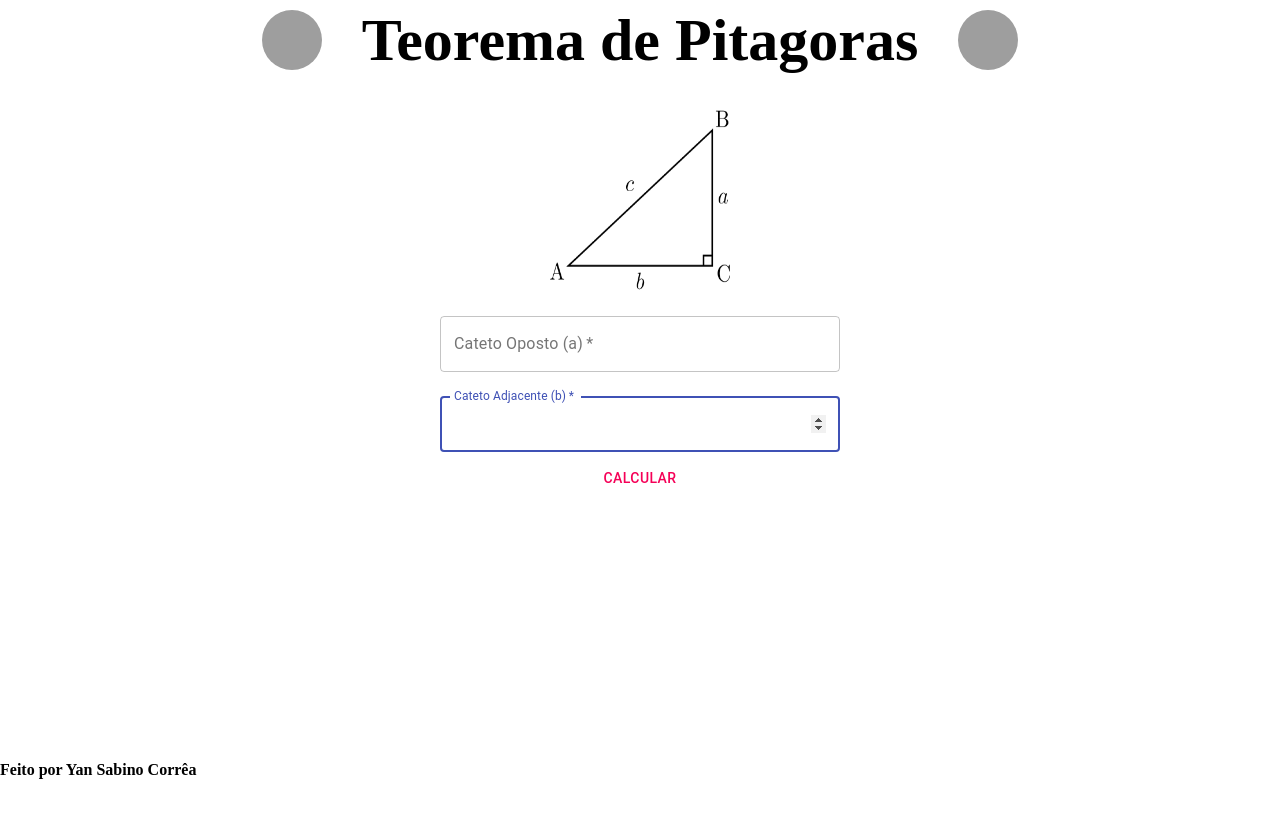
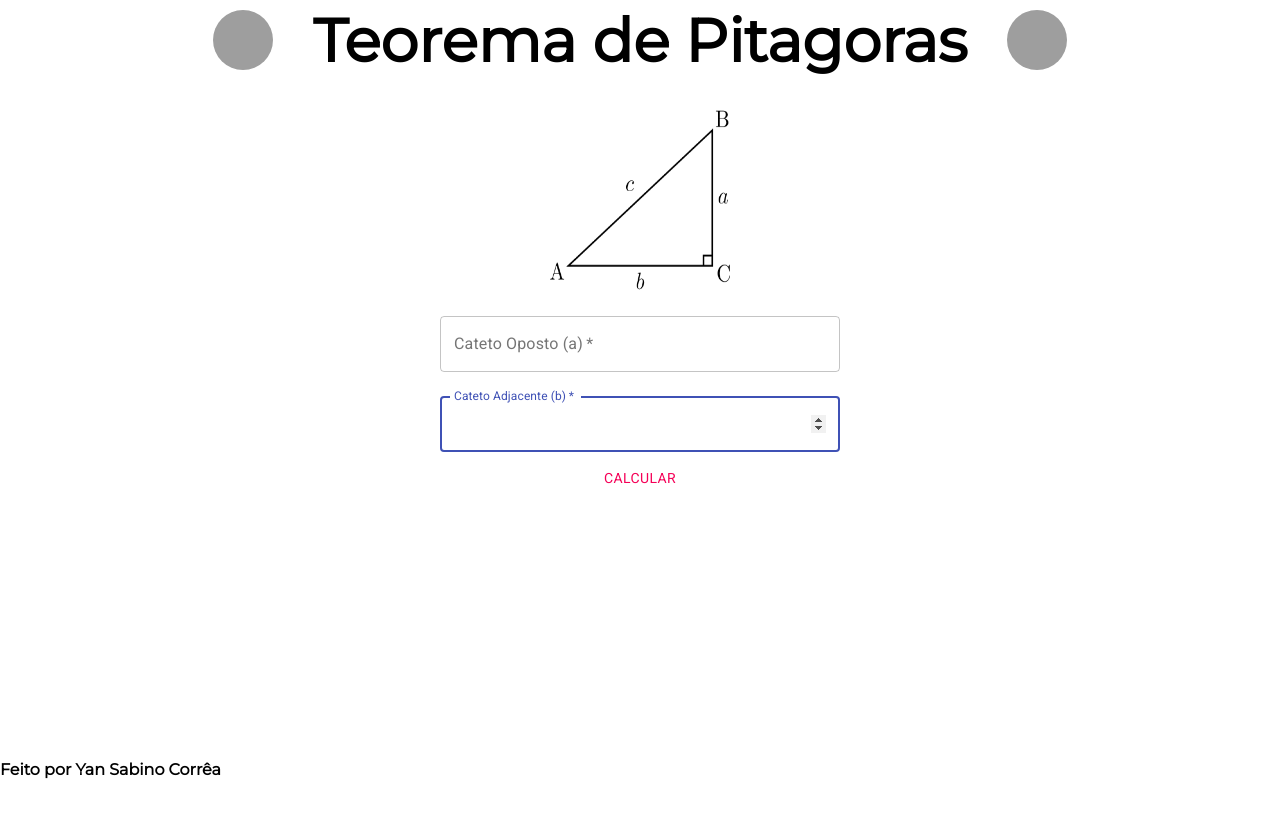
Before and after one commit to yansabino/pythagoreanTheorem, a React (Create React App) app in the folder pythagorean-theorem/: page / in a window 1280 px wide. Shown: the top 818 px of the page. Built offline with nearby package versions, Linux system fonts and the light colour scheme; grey boxes are pictures that could not be loaded.

Commit message:
Bugs fixed, now i get the response and it is rendering on the screen

```diff
--- a/pythagorean-theorem/public/index.html
+++ b/pythagorean-theorem/public/index.html
@@ -14,6 +14,8 @@
       manifest.json provides metadata used when your web app is installed on a
       user's mobile device or desktop. See https://developers.google.com/web/fundamentals/web-app-manifest/
     -->
+    <link href="https://fonts.googleapis.com/css2?family=Montserrat&display=swap" rel="stylesheet">
+    <link href="https://fonts.googleapis.com/css2?family=Roboto&display=swap" rel="stylesheet">
     <link rel="manifest" href="%PUBLIC_URL%/manifest.json" />
     <!--
       Notice the use of %PUBLIC_URL% in the tags above.
--- /dev/null
+++ b/pythagorean-theorem/src/Components/ResponseCard/index.js
@@ -0,0 +1,18 @@
+import React from "react";
+import { CardContainer } from "../../style/card";
+
+const ResponseCard = (props) => {
+    console.log(props)
+  const isPropsTrue = props && (
+    <CardContainer>
+      <ul>
+        <li>Cateto Oposto(a) : {props.catOp}</li>
+        <li>Cateto Adjacente(b): {props.catAdj}</li>
+        <li>Hipotenusa(c): {props.hip}</li>
+      </ul>
+    </CardContainer>
+  );
+  return <div>{isPropsTrue}</div>;
+};
+
+export default ResponseCard;
--- a/pythagorean-theorem/src/Components/Section/index.js
+++ b/pythagorean-theorem/src/Components/Section/index.js
@@ -8,7 +8,7 @@ import {
 import Triangle from "../../images/kisspng-right-triangle-hypotenuse-mathematics-trigonometry-5b39d436497ff0.4595208215305165343011.png";
 import TextField from "@material-ui/core/TextField";
 import Button from "@material-ui/core/Button";
-
+import ResponseCard  from '../ResponseCard'
 const inputForm = [
   {
     name: "cat_op",
@@ -28,46 +28,44 @@ const url = "https://atlas-231814.appspot.com/calcula";
 
 const Section = () => {
   const [form, setForm] = useState({});
-  const [response, setResponse] = useState({});
+  const [hipotenusa, setHipotenusa] = useState("");
+  const [catOp, setCatOp] = useState("");
+  const [catAdj, setCatAdj] = useState("");
 
   const handleInputChange = (e) => {
     setForm({
       ...form,
-      [e.target.name]: e.target.value,
-    })
+      [e.target.name]: Number(e.target.value),
+    });
   };
 
   const calculate = (e) => {
     e.preventDefault();
-    if(form >= 0){
 
-      window.alert("Insira apenas números positivos")
-    }else{
+    if (form.cat_op <= 0 || form.cat_adj <= 0) {
+      window.alert("Insira apenas números positivos");
+    } else {
+      const request = axios.post(url, form);
 
-    const request = axios.post(url, form);
-    console.log(request)
-    request
-      .then((response) => {
-        setResponse(response.data);
-        window.alert("Dados inputados com sucesso");
-
-        console.log(response.data);
-      })
-      .catch((err) => {
-        console.log(err);
-        window.alert("Houve um erro na hora de enviar os dados");
-      });
+      request
+        .then((response) => {
+          setCatOp(response.data.cat_op)
+          setCatAdj(response.data.cat_adj)
+          setHipotenusa(response.data.hip.toFixed(1));
+          window.alert("Calculo realizado com sucesso!");
+        })
+        .catch(() => {
+          window.alert("Houve um erro na hora de enviar os dados");
+        });
     }
     setForm({});
   };
 
-  const formRender = inputForm.map((input) => (
+  const renderedForm = inputForm.map((input) => (
     <TextField
       variant="outlined"
       margin="normal"
       autoFocus
-      min="1"
-      step="1"
       fullWidth
       onChange={handleInputChange}
       name={input.name}
@@ -78,14 +76,24 @@ const Section = () => {
     />
   ));
 
+  //  const responseObject = {
+  //    catOp: catOp,
+  //    catAdj: catAdj,
+  //    hip: hipotenusa
+  //  }
+
   return (
     <SectionContainer>
       <StyledImage src={Triangle} alt="triangulo" />
       <FormContainer onSubmit={calculate}>
-        {formRender}
+        {renderedForm}
         <Button color="secondary" type="submit">
           Calcular
         </Button>
+        {/* { responseObject &&  <ResponseCard hip={hipotenusa} catOp={catOp} catAdj={catAdj}/>}   */}
+        {catOp && <h1>Cateto Oposto (a): {catOp}</h1>}
+        {catAdj && <h1>Cateto Adjacente (b): {catAdj}</h1>}
+        {hipotenusa && <h1>Hipotenusa (c): {hipotenusa}</h1>}
       </FormContainer>
     </SectionContainer>
   );
--- a/pythagorean-theorem/src/style/App.js
+++ b/pythagorean-theorem/src/style/App.js
@@ -3,7 +3,7 @@ import styled from 'styled-components'
 export const AppContainer = styled.body`
   margin: 0;
   padding: 0;
-
+  font-family: 'Montserrat', sans-serif;
   z-index: 0;
   width: 100%;
   height: 100vw;
--- a/pythagorean-theorem/src/style/Footer.js
+++ b/pythagorean-theorem/src/style/Footer.js
@@ -4,7 +4,7 @@ export const FooterContainer = styled.div`
     display: flex;
     margin: 0;
     padding: 0;
-
+    background-color: white;
     width: 100%;
     position: fixed;
     bottom: 0;
--- a/pythagorean-theorem/src/style/Header.js
+++ b/pythagorean-theorem/src/style/Header.js
@@ -23,5 +23,4 @@ export const StyledImage = styled.img`
     width: 60px;
     height: 60px;
     border-radius: 50%;
-
 `
--- a/pythagorean-theorem/src/style/Section.js
+++ b/pythagorean-theorem/src/style/Section.js
@@ -6,7 +6,7 @@ export const SectionContainer = styled.div`
     align-items: center;
     margin: 100px auto 0;
     padding: 0;
-    position: fixed;
+
     width: 100%;
     z-index: 0;
 `
--- /dev/null
+++ b/pythagorean-theorem/src/style/card.js
@@ -0,0 +1,8 @@
+import styled from 'styled-components'
+
+export const CardContainer = styled.div`
+  border: 1px solid black;
+  z-index: 0;
+  width: 300px;
+  height: auto ;
+`
```
